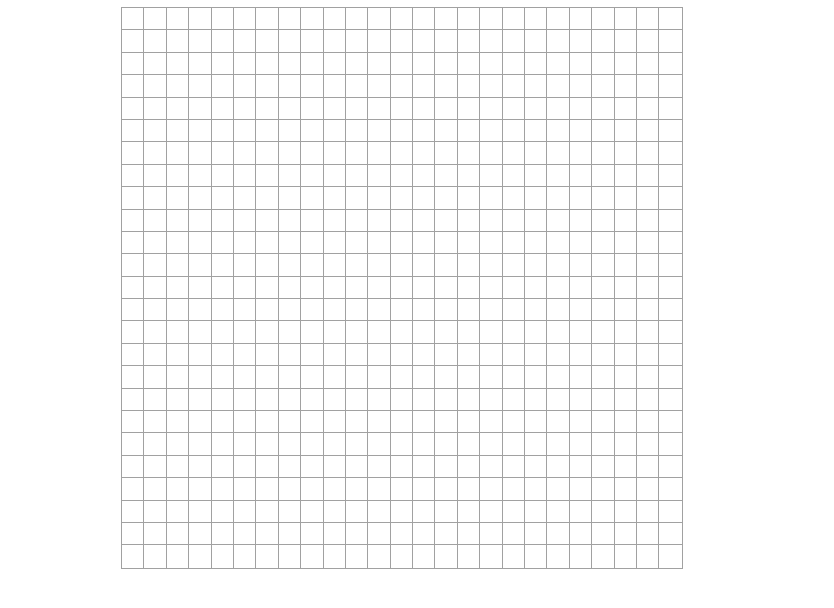
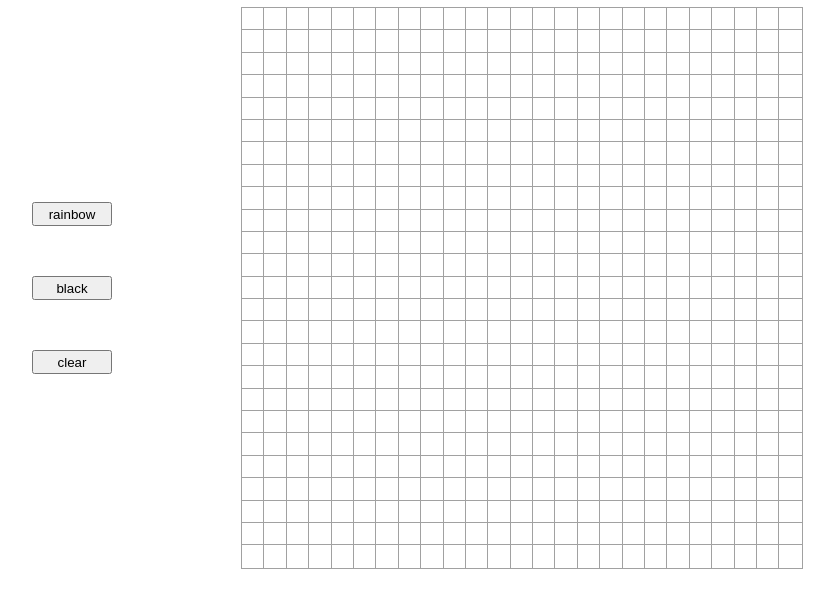
Before and after one commit to wwartick/etch-a-sketch, a plain HTML site: page index.html in a window 1280 px wide. Shown: the whole page, without its empty margins (238-1072 px from the left). Drawn offline with Linux system fonts and the light colour scheme.

Commit message:
user can change colors based on button press

```diff
--- a/index.html
+++ b/index.html
@@ -17,8 +17,16 @@
 <body>
     <div class="header"></div>
 
-    <div id="container"></div>
+    <div class="main">
+        <div class = 'optionsContainer'>
+            <button class="colorChangeBtn" id="rainbow" onclick="colorPicker(this.id)">rainbow</button>
+            <button class ="colorChangeBtn" id="black" onclick="colorPicker(this.id)">black</button>
+            <button class="colorChangeBtn" onclick='clearBoard'>clear</button>
+        </div>
 
+        <div id="container"></div>
+
+    </div>
     <div class="footer"></div>
 
 
--- a/script.js
+++ b/script.js
@@ -8,20 +8,24 @@ fancy stuff AFTER black/white works at LEAST
 
 const mainContainer = document.querySelector('#container');
 const gridHolder = document.createElement('div');
+const colorBtns = document.querySelectorAll('button');
 gridHolder.id='container';
-let color;
+let color = 'black';
 
 //random number generator
 
-function colorPicker(){
+const rainbowRoad = function(){
     let x= Math.floor(Math.random() * 256);
     let y= Math.floor(Math.random() * 256);
     let z= Math.floor(Math.random() * 256);
     let rainbow = `rgba(${x},${y},${z})`;
-    color=rainbow;
+    return rainbow;
+}
+
+const colorPicker = function(colorChoice){
+    color = colorChoice;
     return color;
 }
-
 
 
 //creates grid with length/width depending on the users choice
@@ -41,17 +45,18 @@ const createGrid = function(length) {
         //changes color when moused over
         gridDiv.onmouseenter=function(){
             const currentGrid = document.getElementById(this.id);
-                if(currentGrid.style.backgroundColor=='white'){
-                currentGrid.style.backgroundColor=colorPicker();
-                }
+            if(color=='rainbow'){
+            currentGrid.style.backgroundColor=rainbowRoad();
+            } else {
+            currentGrid.style.backgroundColor='black';
             }
+        }
+
         gridHolder.appendChild(gridDiv);
     }
 
     mainContainer.appendChild(gridHolder);
 }
 
-
-
 //accessGridBoxes()
 createGrid(25);
--- a/style.css
+++ b/style.css
@@ -15,5 +15,26 @@ body{
     width: 70vh;
     display: flex;
     flex-wrap:wrap;
-    color:  rgba(255, 255, 255)
+    color:  rgba(255, 255, 255);
 }
+
+.main{
+    display: flex;
+    flex-direction: row;
+
+}
+
+.optionsContainer{
+    display: flex;
+    flex-direction: column;
+    align-items: center;
+    justify-content: center;
+    margin-right:100px;
+
+}
+
+.colorChangeBtn{
+    margin: 25px 30px;
+    width: 10vh;
+    height: 3vh;
+}
```
